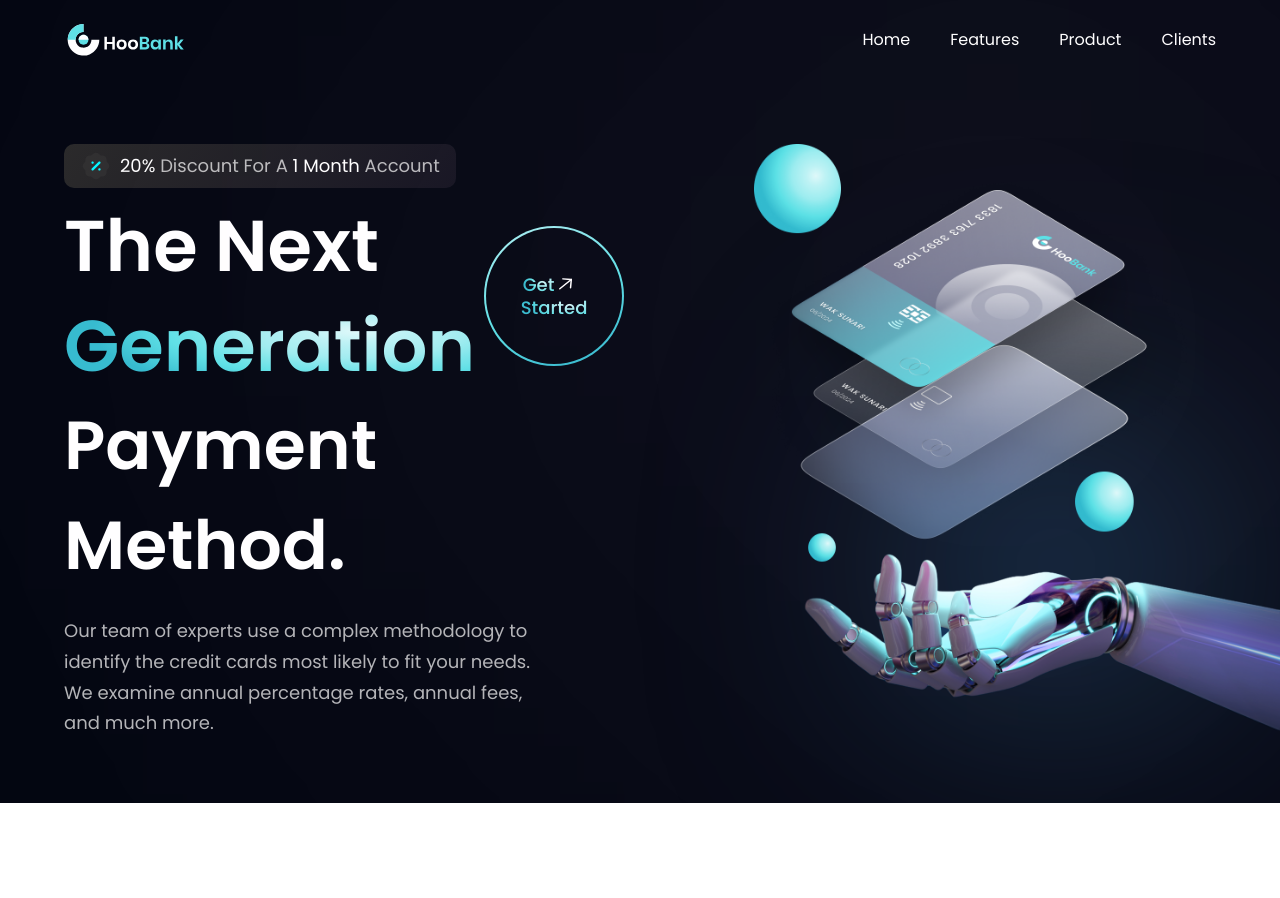
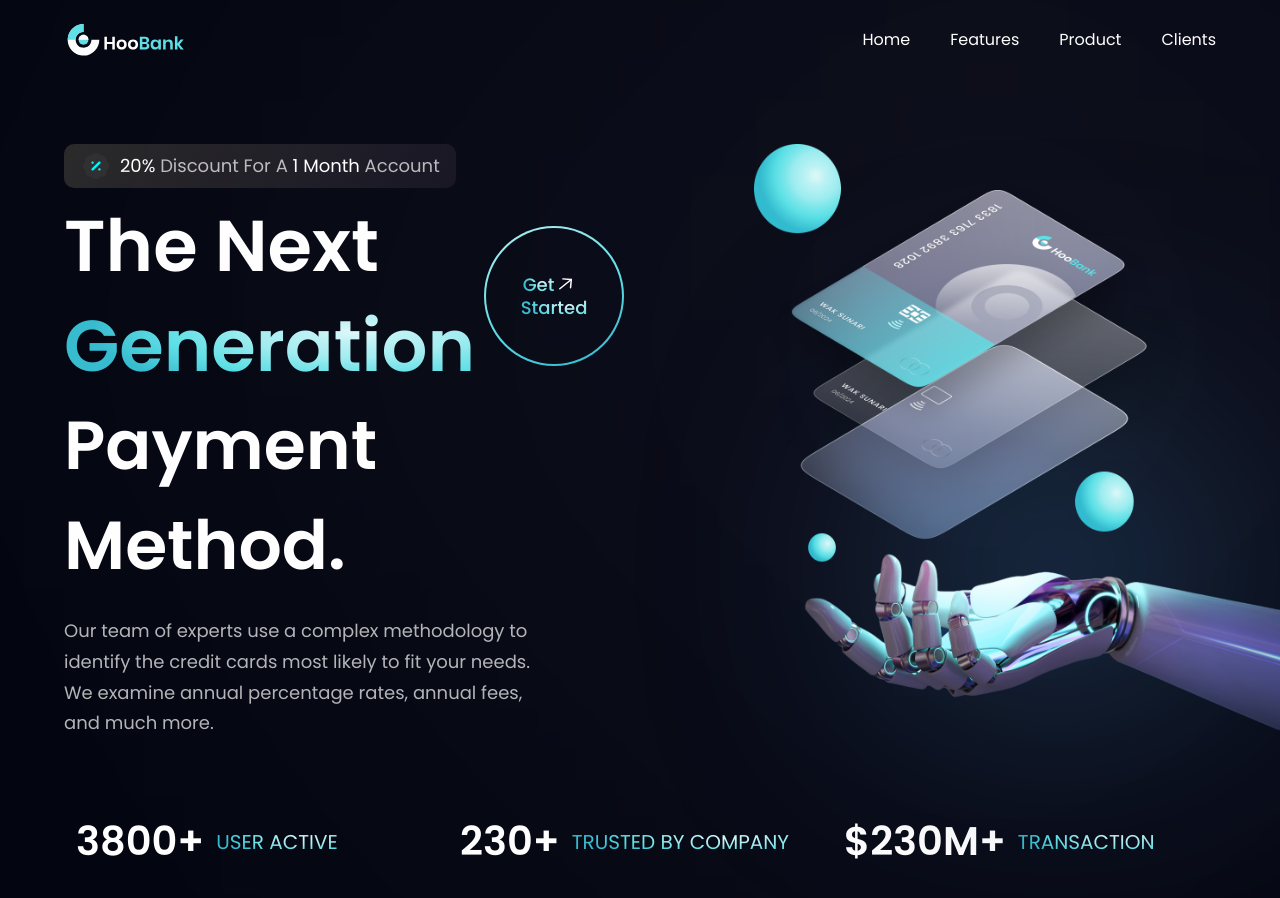
Before and after one commit to uralaleksandr/Banking_App-React-Vite-TailwindCSS, a React (Vite) app: page / in a window 1280 px wide. Shown: the top 898 px of the page. Before the commit the page ends 803 px from the top, so only its background shows below. Built offline with nearby package versions, Linux system fonts and the light colour scheme.

Commit message:
feat: completed stats component

```diff
--- a/src/components/Stats.jsx
+++ b/src/components/Stats.jsx
@@ -1,11 +1,27 @@
-import React from 'react'
+import { stats } from "../constants";
+import styles from "../style";
+import React from "react";
 
 const Stats = () => {
   return (
-    <div>
+    <section
+      className={`${styles.flexCenter} flex-row flex-wrap sm:mb-20 mb-6`}
+    >
+      {stats.map((stat) => (
+        <div
+          key={stat.id}
+          className={`flex-1 flex justify-start items-center flex-row m-3`}
+        >
+          <h4 className="font-poppins font-semibold xs:text-[40px] text-[30px] xs:leading-[53px] leading-[43px] text-white">
+            {stat.value}
+          </h4>
+          <p className="font-poppins font-normal xs:text-[20px] text-[15px] xs:leading-[26px] leading-[21px] text-gradient uppercase ml-3">
+            {stat.title}
+          </p>
+        </div>
+      ))}
+    </section>
+  );
+};
 
-    </div>
-  )
-}
-
-export default Stats
+export default Stats;
```
